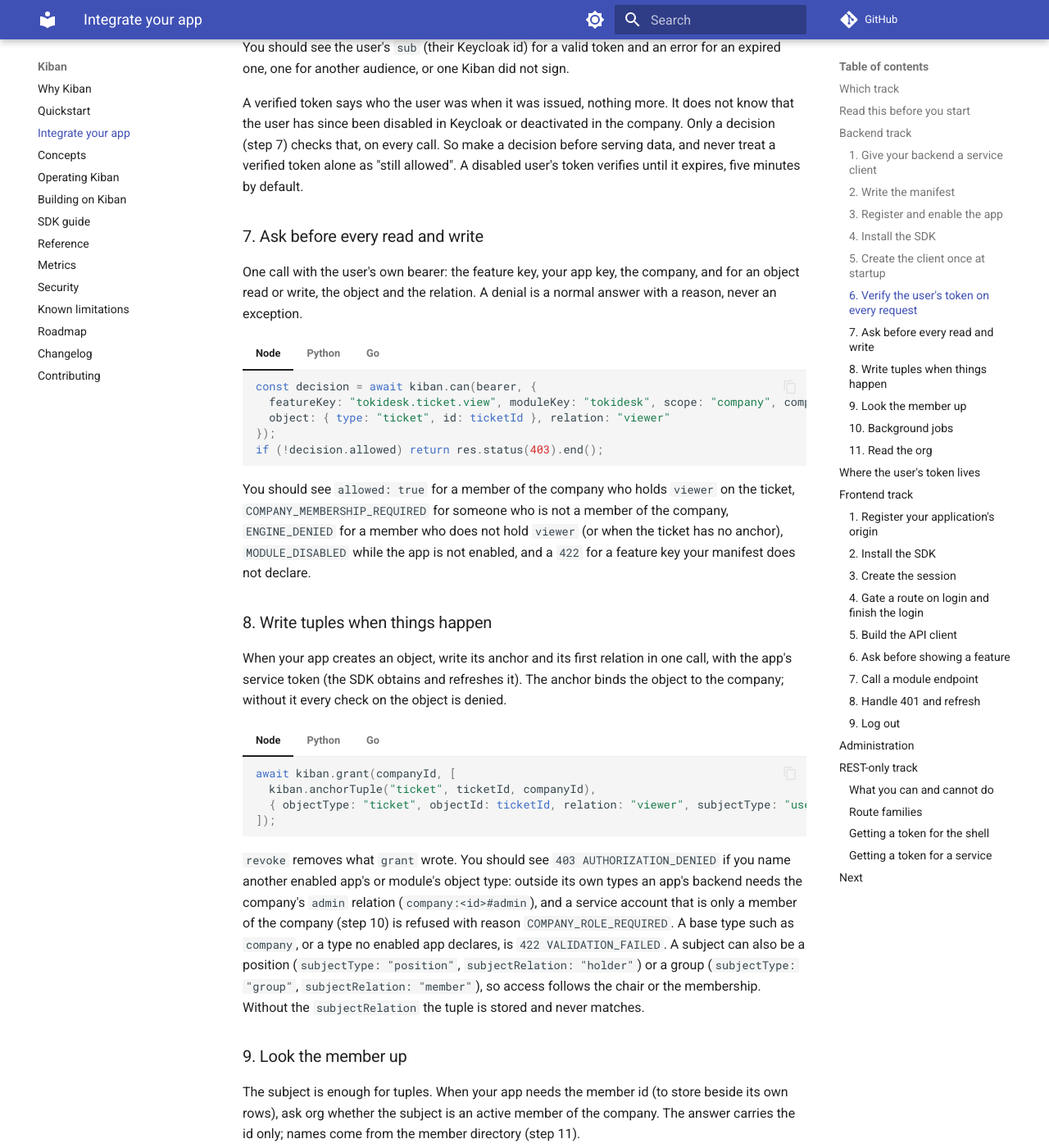
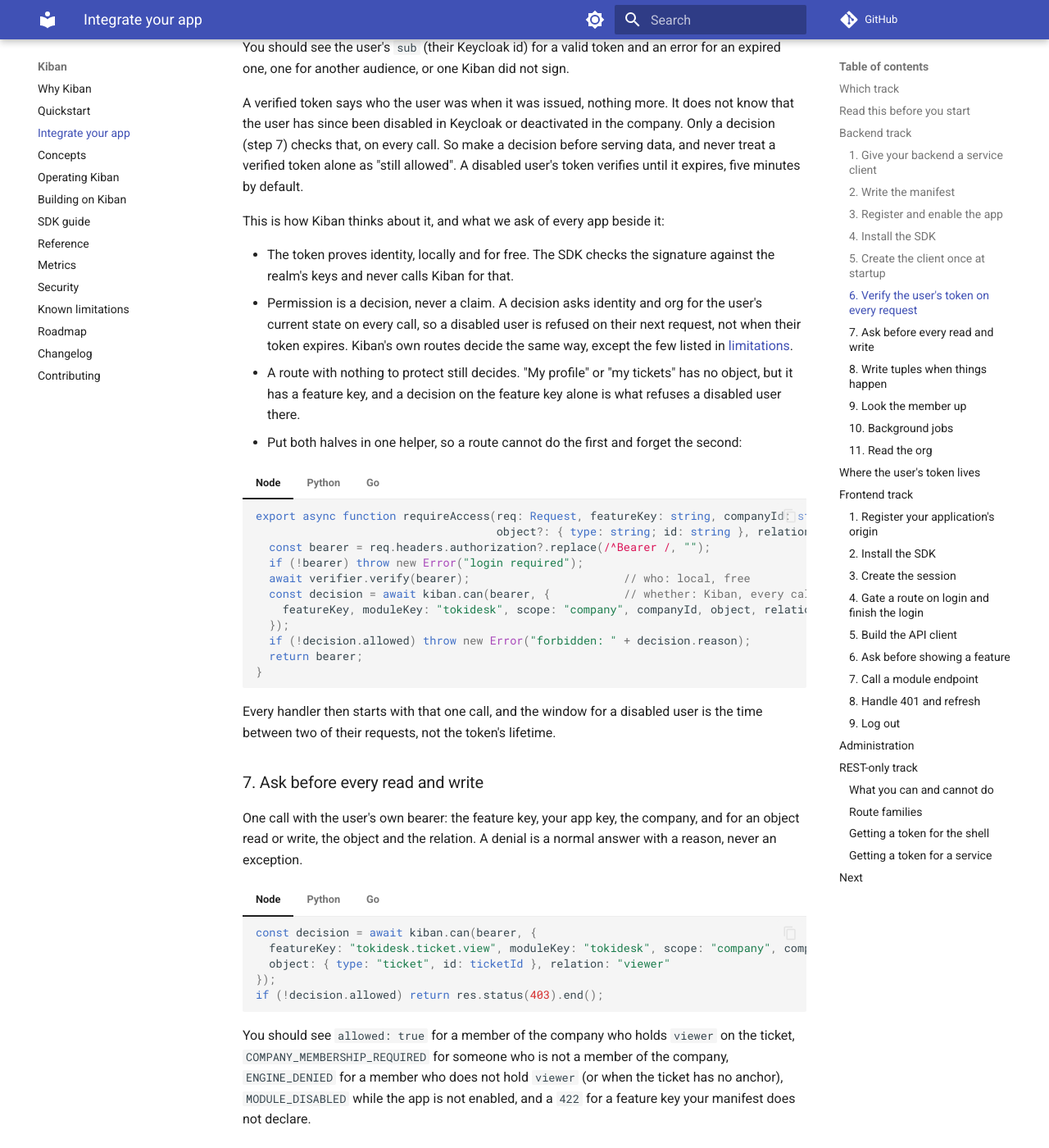
Before and after one commit to rosschiu/kiban, an MkDocs documentation site: the page built from docs/integrate.md, in a window 1280 px wide and 1400 px high, scrolled down 3352 px. Shown: the whole window at 82% size. Built offline with MkDocs 1.6.1 and Material for MkDocs 9.7.7, drawn with Linux system fonts in a browser that asks for light colours; comment, search, counter and statistics services are not loaded.

Commit message:
docs(integrate): the requireAccess pattern, verify then decide in one helper

````diff
--- a/docs/integrate.md
+++ b/docs/integrate.md
@@ -204,6 +204,72 @@
 (step 7) checks that, on every call. So make a decision before serving data, and never treat a
 verified token alone as "still allowed". A disabled user's token verifies until it expires,
 five minutes by default.
+
+This is how Kiban thinks about it, and what we ask of every app beside it:
+
+- The token proves identity, locally and for free. The SDK checks the signature against the
+  realm's keys and never calls Kiban for that.
+- Permission is a decision, never a claim. A decision asks identity and org for the user's
+  current state on every call, so a disabled user is refused on their next request, not when
+  their token expires. Kiban's own routes decide the same way, except the few listed in
+  [limitations](limitations.md).
+- A route with nothing to protect still decides. "My profile" or "my tickets" has no object,
+  but it has a feature key, and a decision on the feature key alone is what refuses a disabled
+  user there.
+- Put both halves in one helper, so a route cannot do the first and forget the second:
+
+=== "Node"
+
+    ```ts
+    export async function requireAccess(req: Request, featureKey: string, companyId: string,
+                                        object?: { type: string; id: string }, relation?: string) {
+      const bearer = req.headers.authorization?.replace(/^Bearer /, "");
+      if (!bearer) throw new Error("login required");
+      await verifier.verify(bearer);                       // who: local, free
+      const decision = await kiban.can(bearer, {           // whether: Kiban, every call
+        featureKey, moduleKey: "tokidesk", scope: "company", companyId, object, relation
+      });
+      if (!decision.allowed) throw new Error("forbidden: " + decision.reason);
+      return bearer;
+    }
+    ```
+
+=== "Python"
+
+    ```python
+    def require_access(authorization, feature_key, company_id, object=None, relation=None):
+        bearer = (authorization or "").removeprefix("Bearer ")
+        if not bearer:
+            abort(401)
+        kiban.verify_user_token(bearer)                          # who: local, free
+        decision = kiban.can(bearer, feature_key, module_key="tokidesk", company_id=company_id,
+                             object=object, relation=relation)  # whether: Kiban, every call
+        if not decision.allowed:
+            abort(403)
+        return bearer
+    ```
+
+=== "Go"
+
+    ```go
+    func requireAccess(ctx context.Context, kiban *sdk.Client, r *http.Request, req sdk.CanRequest) (string, error) {
+        bearer := strings.TrimPrefix(r.Header.Get("Authorization"), "Bearer ")
+        if bearer == "" {
+            return "", errUnauthenticated
+        }
+        if _, err := kiban.VerifyUserToken(ctx, bearer); err != nil { // who: local, free
+            return "", errUnauthenticated
+        }
+        d, err := kiban.Can(ctx, bearer, req) // whether: Kiban, every call
+        if err != nil || !d.Allowed {
+            return "", errForbidden
+        }
+        return bearer, nil
+    }
+    ```
+
+Every handler then starts with that one call, and the window for a disabled user is the time
+between two of their requests, not the token's lifetime.
 
 ### 7. Ask before every read and write
 
````
